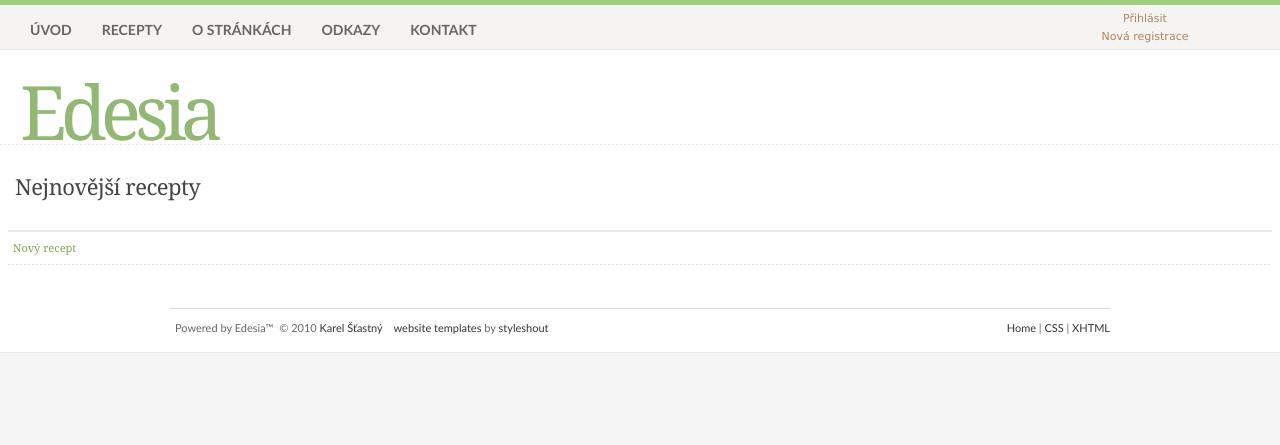
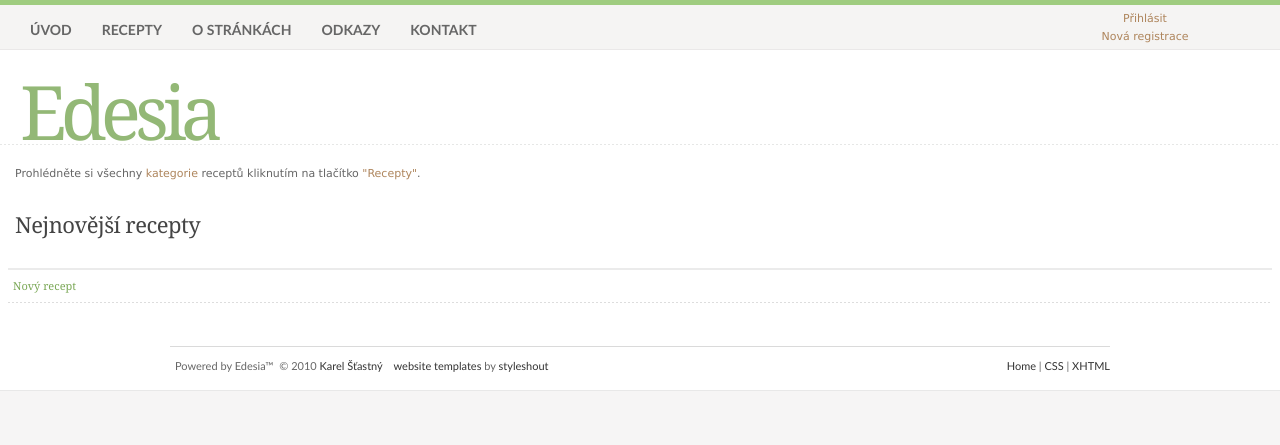
Before and after one commit to kstastny/edesia, a Django app: template templates/core/index.html in a window 1280 px wide. Shown: the top 445 px of the page. Run offline with Django 3.2, Linux system fonts and the light colour scheme; the template is opened without the code that fills it, so the values that code supplies are empty; parts of the project's set-up code (start-up, migrations or seed data) failed here and were passed over; some libraries are stand-ins or nearby versions.

Commit message:
basic home page

```diff
--- a/core/views.py
+++ b/core/views.py
@@ -17,7 +17,7 @@ RECIPE_PAGE_SIZE = 25
 NEW_RECIPES_COUNT = 5 #count of new recipes displayed on home page
 
 def index(request):
-    recipes = Recipe.objects.order_by('-inserted')[:5]
+    recipes = Recipe.objects.order_by('-inserted')[:NEW_RECIPES_COUNT]
 
     print recipes[0].inserted
 
--- a/templates/core/index.html
+++ b/templates/core/index.html
@@ -6,6 +6,9 @@
 {% endblock title %}
 
 {% block content %}
+
+<p>Prohlédněte si všechny <a href="{% url category_list %}">kategorie</a> receptů kliknutím na tlačítko
+<a href="{% url category_list %}">"Recepty"</a>.</p>
 
 <h3>Nejnovější recepty</h3>
 {# TODO format - hide border #}
```
